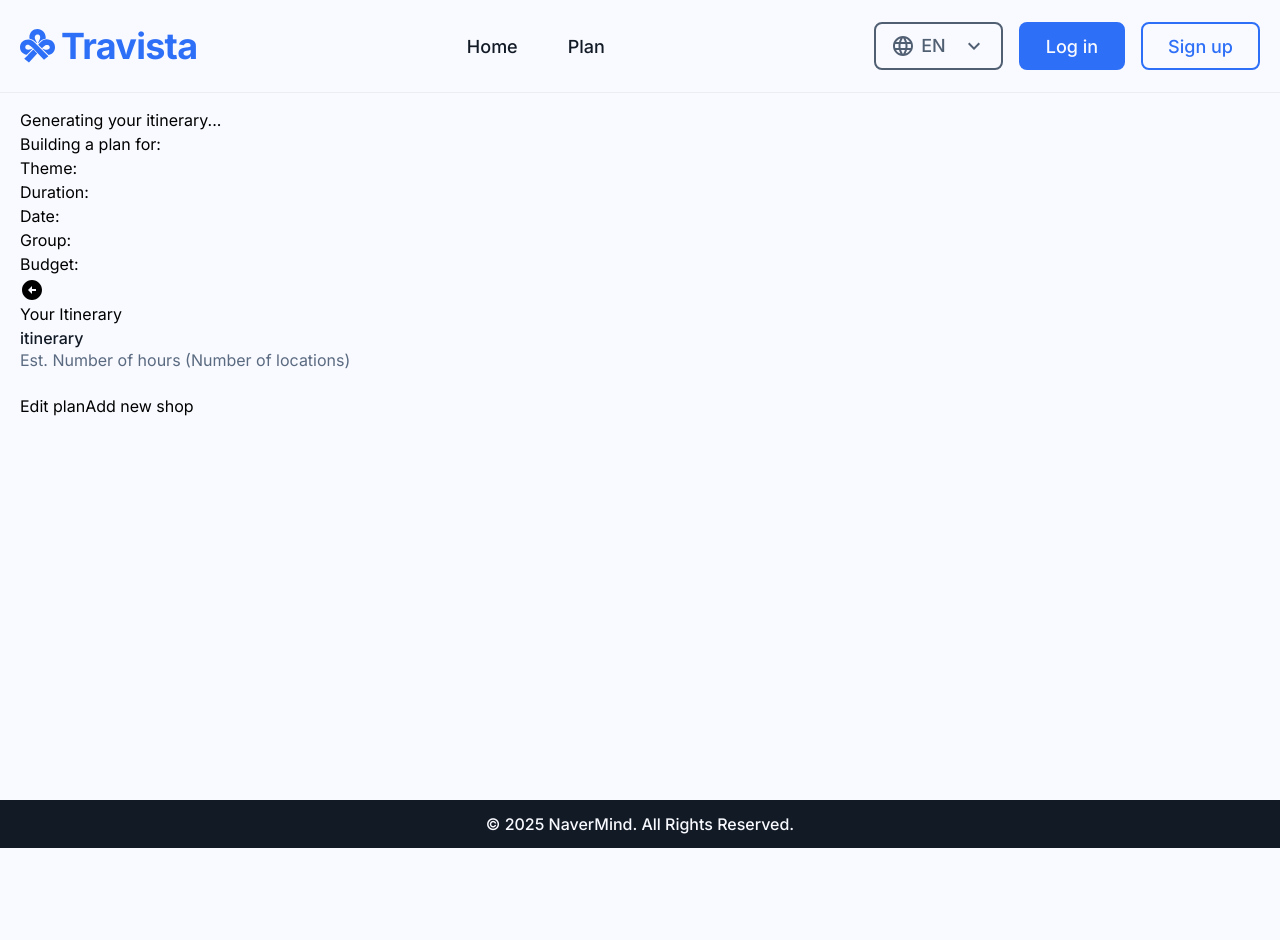
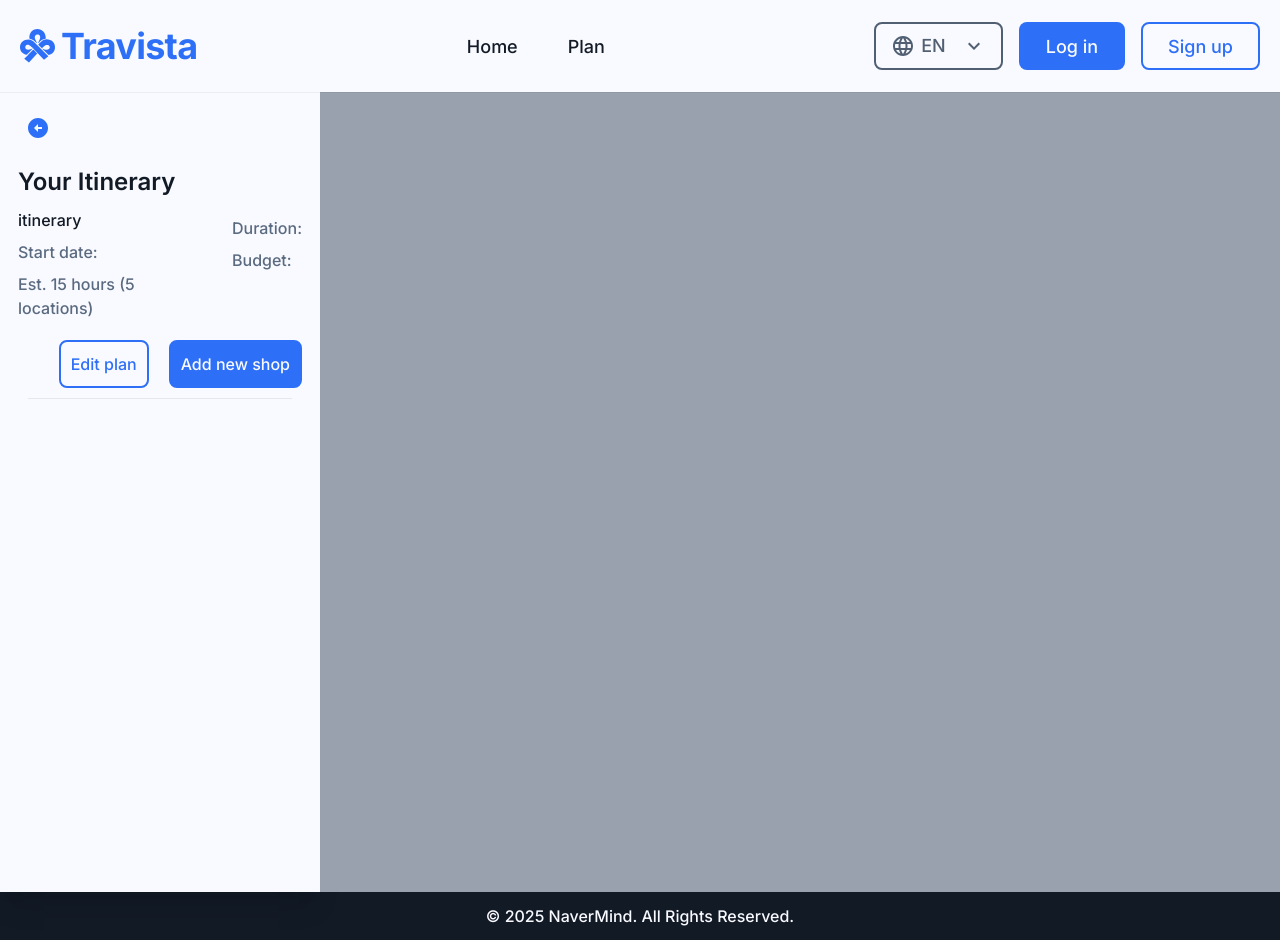
Before and after one commit to dattv23/travista, a Next.js app in the folder frontend/: page /plan/ai-generated in a window 1280 px wide. Before the commit the page ends 848 px from the top, so only its background shows below. Built offline with nearby package versions, Linux system fonts and the light colour scheme.

Commit message:
Update ai-generated page

```diff
--- a/frontend/src/app/plan/ai-generated/page.tsx
+++ b/frontend/src/app/plan/ai-generated/page.tsx
@@ -16,52 +16,60 @@ export default function GeneratedPlan({
 
   return (
     <>
-      <section className="w-full min-h-screen px-4 md:px-5 xl:px-8 2xl:px-[220px] pt-[108px]">
-        <h1>Generating your itinerary...</h1>
-        <p>Building a plan for: <strong>{searchParams.location}</strong></p>
-        <p>Theme: <strong>{searchParams.theme}</strong></p>
-        <p>Duration: <strong>{searchParams.duration}</strong></p>
-        <p>Date: <strong>{searchParams.date}</strong></p>
-        <p>Group: <strong>{searchParams.people}</strong></p>
-        <p>Budget: <strong>{searchParams.budget}</strong></p>
-
+      <section className="w-full min-h-screen pt-[92px] flex ">
         {/* left section */}
-        <div>
-          {/* */}
-          <div>
-            {/* buttons */}
+        <div className='w-1/4 bgb-transparent shadow-xl px-[18px] h-screen'>
+          <div className='pt-4'>
+            {/* Title */}
             <div>
-              <Link href={''}><ArrowCircleLeft /></Link>
+              {/* buttons */}
+              <div className='mb-4'>
+                <Link
+                  href={''}
+                  className='flex items-center justify-center max-w-max text-primary p-2 rounded-full transition hover:text-[color-mix(in_srgb,var(--color-primary),black_10%)] hover:bg-[color-mix(in_srgb,var(--color-background),black_10%)]'
+                >
+                  <ArrowCircleLeft />
+                </Link>
+              </div>
+              <p className="paragraph-p1-semibold text-dark-text">Your Itinerary</p>
             </div>
-            <div>
-              <p className="paragraph-p1-medium">Your Itinerary</p>
-              <div >
+            <div className='flex items-start pt-2 gap-6'>
+              <div className='flex flex-col gap-2'>
                 <p className="paragraph-p3-medium text-dark-text">{searchParams.theme} itinerary</p>
-                <p className="paragraph-p3-regular text-sub-text">{searchParams.date}</p>
-                <p className="paragraph-p3-regular text-sub-text">Est. Number of hours (Number of locations)</p>
+                <p className="paragraph-p3-medium text-sub-text">Start date: {searchParams.date}</p>
+                <p className="paragraph-p3-medium text-sub-text">Est. 15 hours (5 locations)</p>
               </div>
-              <div>
-                <p className="paragraph-p3-regular text-sub-text">{searchParams.people}</p>
-                <p className="paragraph-p3-regular text-sub-text">{searchParams.duration}</p>
-                <p className="paragraph-p3-regular text-sub-text">{searchParams.budget}</p>
+              <div className='flex flex-col gap-2'>
+                <p className="paragraph-p3-medium text-sub-text">{searchParams.people}</p>
+                <p className="paragraph-p3-medium text-sub-text">Duration: {searchParams.duration}</p>
+                <p className="paragraph-p3-medium text-sub-text">Budget: {searchParams.budget}</p>
               </div>
             </div>
-            <div>
+            <div className='flex justify-between mt-5'>
               <button></button>
-              <div>
-                <button>Edit plan</button>
-                <button>Add new shop</button>
+              <div className='paragraph-p3-medium flex gap-5'>
+                <button
+                  className='bg-transparent text-primary p-2.5 border-2 border-primary rounded-[8px] transition cursor-pointer hover:bg-[color-mix(in_srgb,var(--color-background),black_10%)]'
+                >
+                  Edit plan
+                </button>
+                <button
+                  className='bg-primary text-light-text p-2.5 border-2 border-primary rounded-[8px] transition cursor-pointer hover:bg-[color-mix(in_srgb,var(--color-primary),black_10%)]'
+                >
+                  Add new shop
+                </button>
               </div>
             </div>
           </div>
+          <hr className='text-divider m-2.5'/>
           {/* Main Content Area */}
-          <div>
+          <div className='scroll-auto'>
 
           </div>
         </div>
 
         {/* Map */}
-        <div>
+        <div className='w-3/4 bg-gray-400 h-screen'>
 
         </div>
       </section>
```
